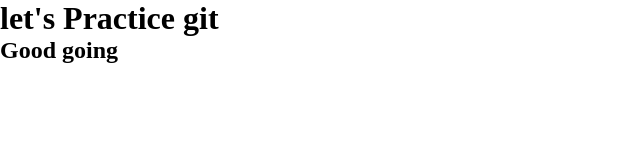
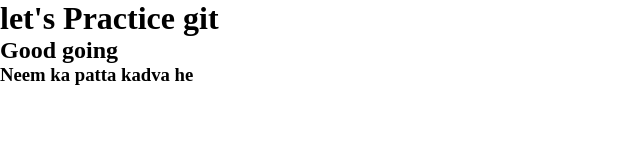
Before and after one commit to adityavyass/gitpractice, a plain HTML site: page index.html in a window 1280 px wide. Shown: the whole page, without its empty margins (0-640 px from the left). Drawn offline with Linux system fonts and the light colour scheme.

Commit message:
Update index.html

```diff
--- a/index.html
+++ b/index.html
@@ -9,5 +9,6 @@
 <body>
     <h1>let's Practice git</h1>
     <h2>Good going</h2>
+    <h3>Neem ka patta kadva he</h3>
 </body>
 </html>
```
